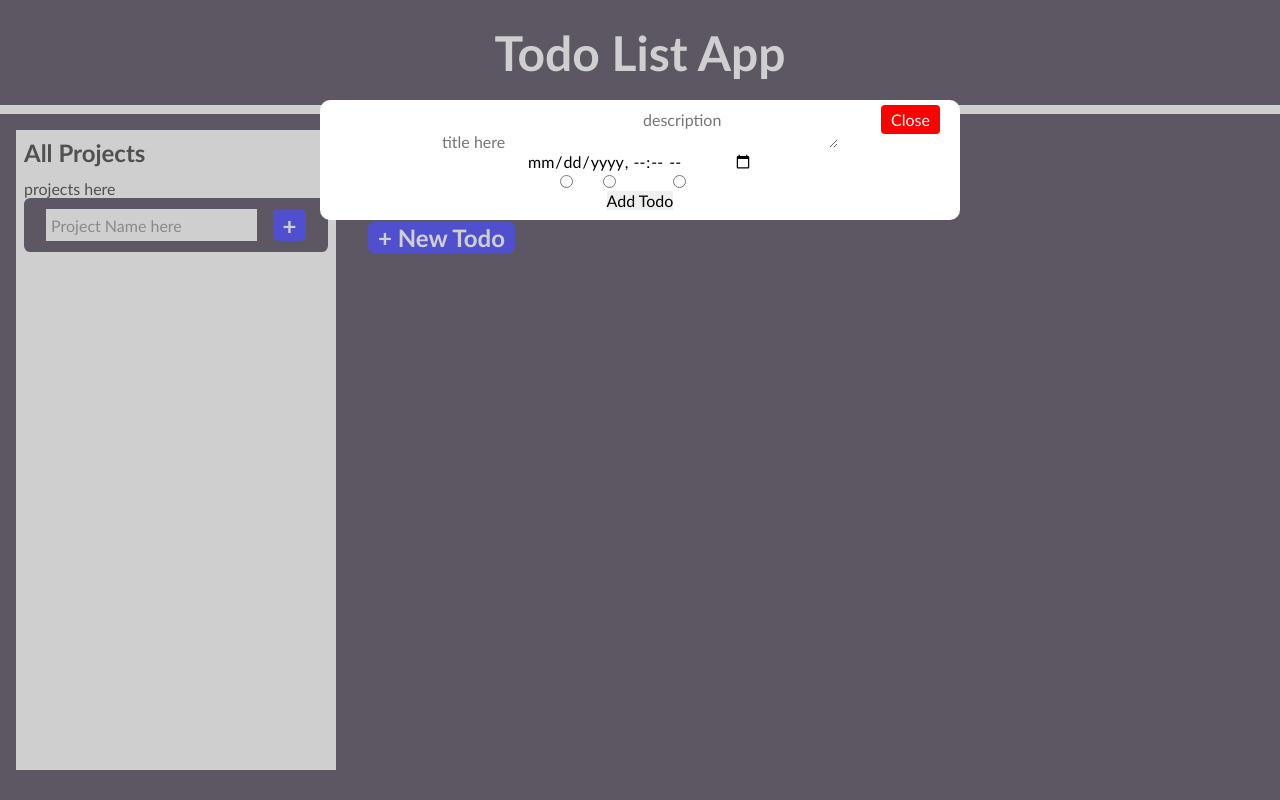
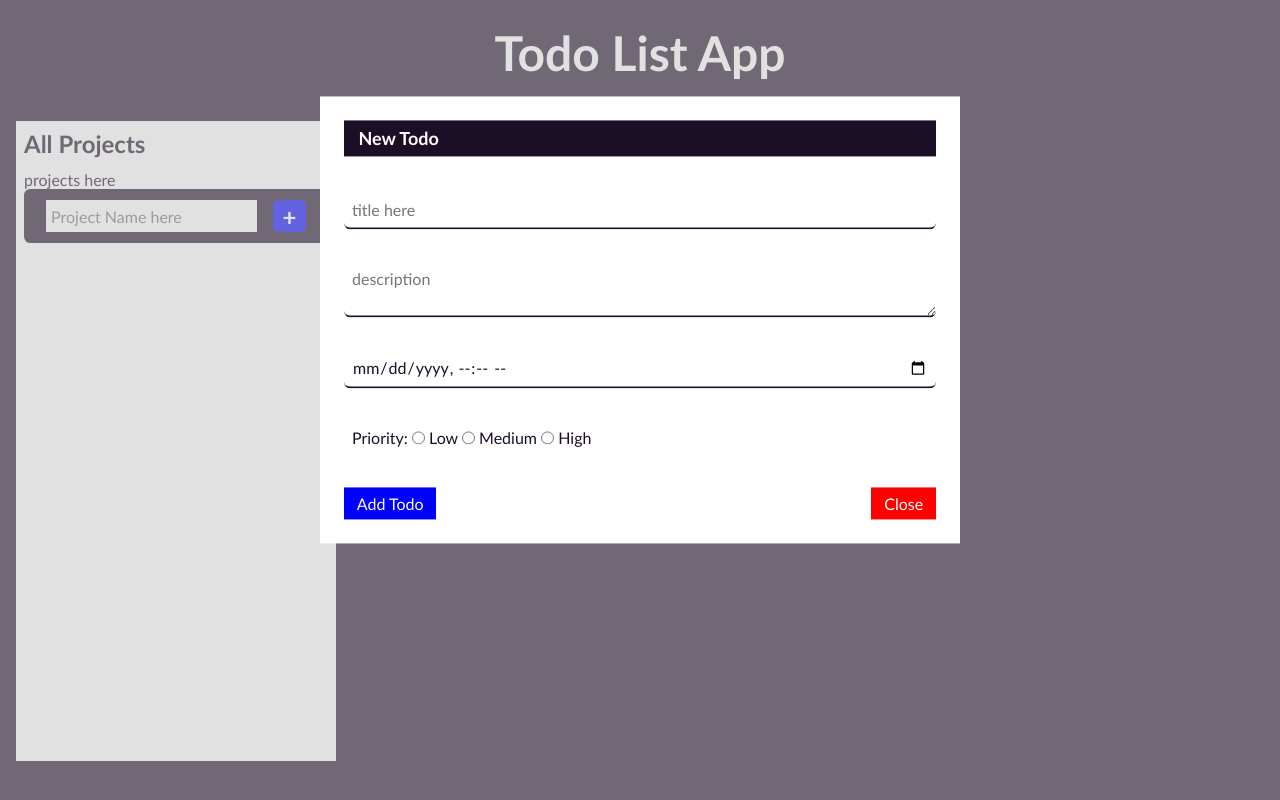
Before and after one commit to teekaytech/Todo-List, a website built with webpack: page dist/index.html in a window 1280 px wide. Both pictures are taken after a click on the button "+ New Todo". Built offline with nearby package versions, Linux system fonts and the light colour scheme.

Commit message:
Add style rules to new todo modal form

```diff
--- a/src/assets/styles.scss
+++ b/src/assets/styles.scss
@@ -1,6 +1,7 @@
 $bg: rgb(27, 14, 39);
 $main: #fff;
 $primary: rgb(0, 0, 255);
+$close: red;
 
 @mixin mini-headers {
   font-weight: bolder;
@@ -36,13 +37,12 @@ $primary: rgb(0, 0, 255);
 
 body {
   background-color: $bg;
-  text-align: center;
 
   h1 {
     color: $main;
     font-size: 3em;
     padding: 0.5em 0;
-    border-bottom: 0.2em solid $main;
+    text-align: center;
   }
 
   .sub-container {
@@ -51,8 +51,7 @@ body {
   }
 
   .projects {
-    text-align: left;
-    color: black;
+    color: $bg;
     width: 27%;
     min-height: 80vh;
     padding: 0.5em;
@@ -64,8 +63,8 @@ body {
 
     .new-p {
       display: flex;
+      justify-content: center;
       padding: 0.7em;
-      justify-content: center;
       background-color: $bg;
       border-radius: 0.4em;
 
@@ -84,7 +83,6 @@ body {
     color: $main;
     width: 73%;
     margin: 2em;
-    text-align: left;
 
     .t-header {
       @include mini-headers();
@@ -92,8 +90,7 @@ body {
 
     .new-todo {
       @include add-buttons();
-    }
-  }
+      margin-top: 1em;
     }
 
     .modal {
@@ -103,33 +100,66 @@ body {
       left: 0;
       right: 0;
       bottom: 0;
-  overflow: auto;
-  background-color: rgba(160, 160, 160, 0.5);
-  width: 100%;
-  height: 100%;
-  box-sizing: border-box;
-}
+      background-color: rgba(197, 196, 196, 0.5);
 
       .new-t {
         width: 50%;
-  text-align: center;
-  background-color: white;
-  padding: 10px;
+        background-color: $main;
+        color: $bg;
+        padding: 1.5em;
         position: absolute;
-  top: 20%;
+        top: 40%;
         left: 50%;
-  border-radius: 10px;
         transform: translate(-50%, -50%);
+
+        p {
+          color: $main;
+          background-color: $bg;
+          font-weight: bolder;
+          font-size: large;
+          margin-bottom: 2em;
+          padding: 0.4em 0.8em;
+        }
+
+        .t-title,
+        .t-desc,
+        .t-date,
+        div {
+          display: block;
+          width: 100%;
+          color: $bg;
+          padding: 0.5em;
+          margin: 2em 0;
+          border-bottom: 0.15em solid $bg;
+          border-radius: 0.4em;
+        }
+
+        div {
+          border-bottom: unset;
+        }
+
+        .t-title {
+          margin: 1em 0;
+        }
+
+        .create-t {
+          @include add-buttons();
+          font-weight: unset;
+          font-size: unset;
+          padding: 0.4em 0.8em;
+          border-radius: unset;
         }
 
         .close {
           position: absolute;
-  right: 20px;
-  top: 5px;
-  padding: 5px 10px;
-  background-color: red;
-  color: white;
-  border: none;
-  border-radius: 4px;
+          right: 1.5em;
+          bottom: 1.5em;
+          padding: 0.4em 0.8em;
+          background-color: $close;
+          color: $main;
           cursor: pointer;
         }
+      }
+    }
+  }
+}
--- a/src/modules/dom.js
+++ b/src/modules/dom.js
@@ -27,8 +27,8 @@ const Dom = (() => {
   };
 
   const prioritySection = () => {
-    const labels = ['Low', 'Medium', 'High'];
-    const pContainer = tag('div');
+    const labels = [' Low ', ' Medium ', ' High '];
+    const pContainer = tag('div', 'Priority: ');
     for (let i = 0; i < labels.length; i += 1) {
       const label = tag('label', labels[i]);
       label.setAttribute('for', labels[i]);
@@ -47,6 +47,7 @@ const Dom = (() => {
     const desc = formTag('textarea', '', 't-desc', 't-desc', '', 'description');
     const dueDate = formTag('input', '', 't-date', 't-date', 'datetime-local', '');
 
+    form.appendChild(tag('p', 'New Todo'));
     form.appendChild(title);
     form.appendChild(desc);
     form.appendChild(dueDate);
```
Lines whose indentation alone changed are shown as unchanged.
